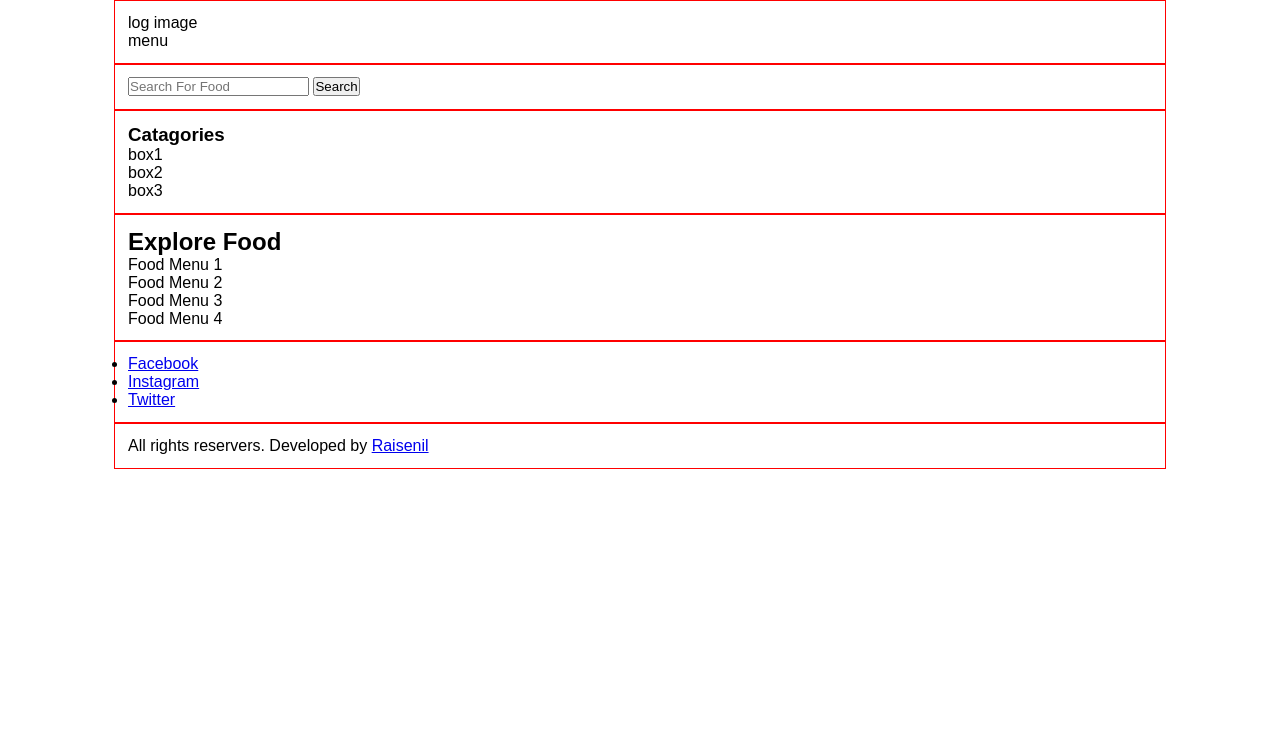
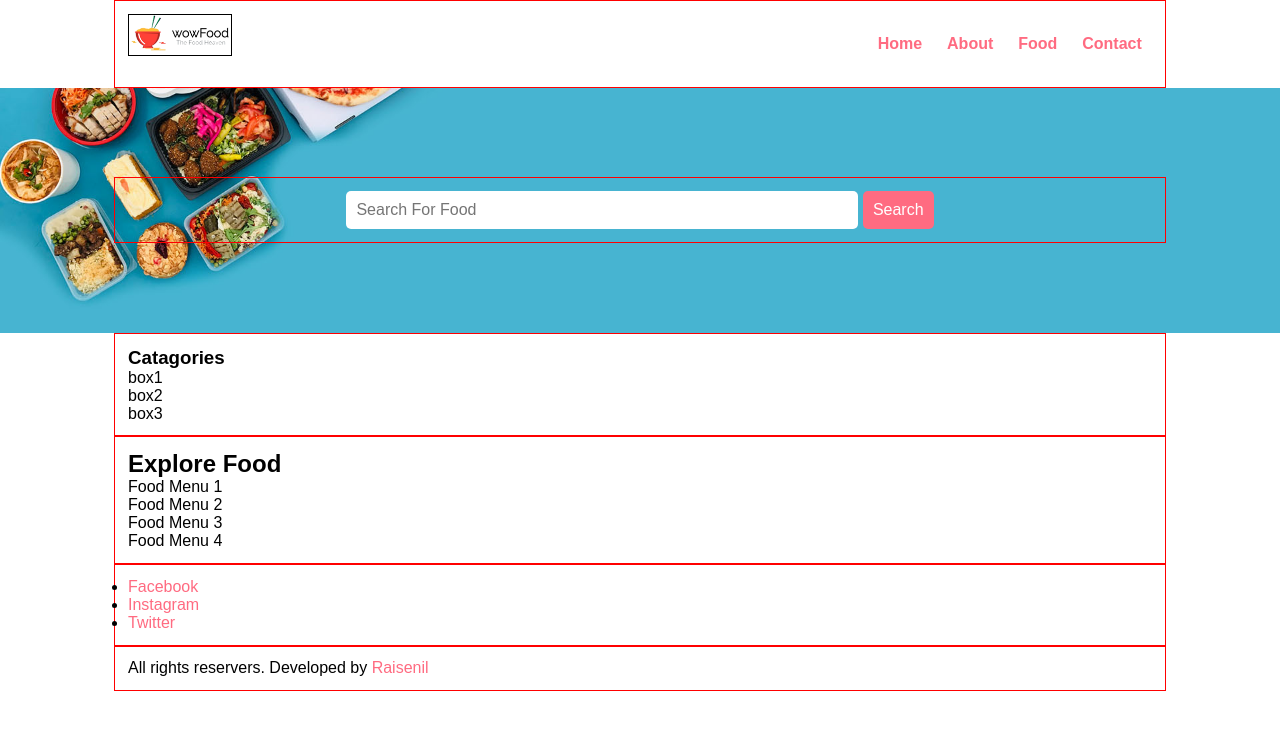
Before and after one commit to Raisenil/Food_Ordering_Website, a PHP site: page / in a window 1280 px wide. Shown: the top 730 px of the page. Run offline with PHP 8.4, Linux system fonts and the light colour scheme.

Commit message:
Food search css added

```diff
--- a/css/style.css
+++ b/css/style.css
@@ -1,3 +1,4 @@
+/* css for all */
 *{
     margin: 0 0;
     padding: 0 0;
@@ -10,3 +11,87 @@
     margin: 0 auto;
     padding: 1%;
 }
+
+.img-responsive{
+    width: 100%;
+}
+
+.text-right{
+    text-align: right;
+}
+
+.text-center{
+    text-align: center;
+}
+
+.clearfix{
+    clear: both;
+    float: none;
+}
+
+a{
+    color: #ff6b81;
+    text-decoration: none;
+}
+
+a:hover{
+    color: #ff4757;
+}
+
+.btn{
+    padding:1%;
+    border: none;
+    font-size: 1rem;
+    border-radius: 5px;
+}
+
+.btn-primary{
+    background-color: #ff6b81;
+    color: white;
+    cursor: pointer;
+}
+
+.btn-primary:hover{
+    background-color: #ff4757;
+}
+
+/* css for navbar */
+
+/* css for logo */
+.logo{
+    border: 1px solid black;
+    width: 10%;
+    float: left;
+}
+
+/* css for menu */
+.menu{
+    line-height: 60px;
+}
+
+.menu ul{
+    list-style-type: none;
+}
+
+.menu ul li{
+    display: inline;
+    padding: 1%;
+    font-weight: bold;
+}
+
+/* css for food-search */
+.food-search{
+    background-image: url(../images/bg.jpg);
+    background-size: cover;
+    background-repeat: no-repeat;
+    background-position: center;
+    padding: 7% 0;
+}
+
+.food-search input[type="search"]{
+    width: 50%;
+    padding: 1%;
+    font-size: 1rem;
+    border: none;
+    border-radius: 5px;
+}
--- a/index.html
+++ b/index.html
@@ -13,23 +13,44 @@
     <section class="navbar">
         <div class="container">
             <div class="logo">
-                log image
+                <img src="images/logo.png" alt="Restaurant-Logo" class="img-responsive">
             </div>
 
-            <div class="menu">
-                menu
+            <div class="menu text-right">
+                <ul>
+
+                    <li>
+                        <a href="#">Home</a>
+                    </li>
+
+                    <li>
+                        <a href="#">About</a>
+                    </li>
+
+                    <li>
+                        <a href="#">Food</a>
+                    </li>
+
+                    <li>
+                        <a href="#">Contact</a>
+                    </li>
+
+                </ul>
+
             </div>
+
+            <div class="clearfix"></div>
         </div>
     </section>
     <!-- Navbar section End -->
 
     <!-- Food Search Start -->
-    <section class="food-search">
+    <section class="food-search text-center">
         <div class="container">
             <form action="">
                 <input type="search" name="search" placeholder="Search For Food">
 
-                <input type="submit" name="submit" value="Search">
+                <input type="submit" name="submit" value="Search" class="btn btn-primary">
             </form>
         </div>
     </section>
@@ -102,7 +123,7 @@
     <!-- Footer Start -->
     <section class="footer">
         <div class="container">
-            <p>All rights reservers. Developed by <a href="#">Raisenil</a> </p>
+            <p>All rights reservers. Developed by <a href="https://github.com/Raisenil" target="_blank">Raisenil</a> </p>
         </div>
     </section>
     <!-- Footer End -->
```
Also changed, not shown: README.md.
